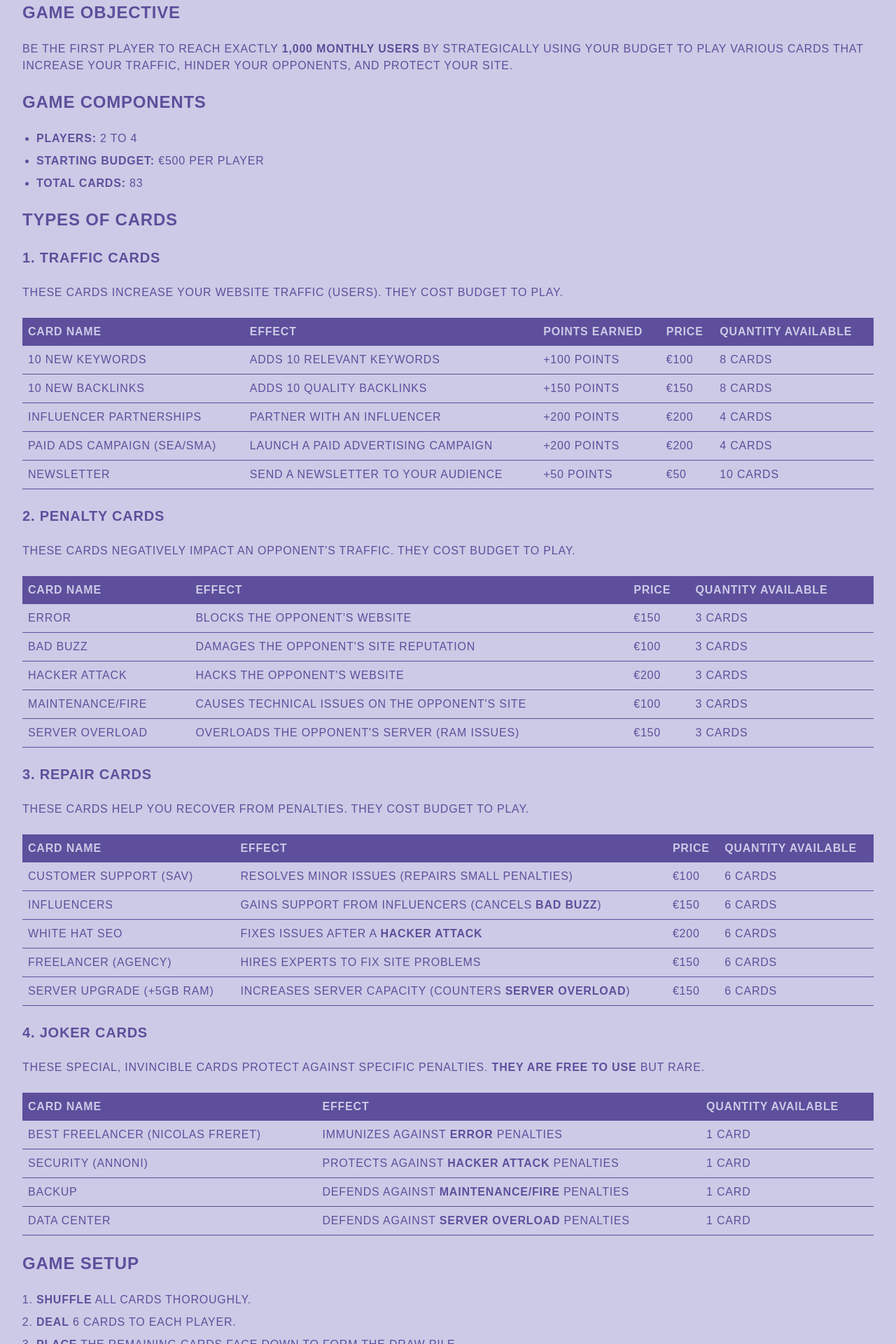
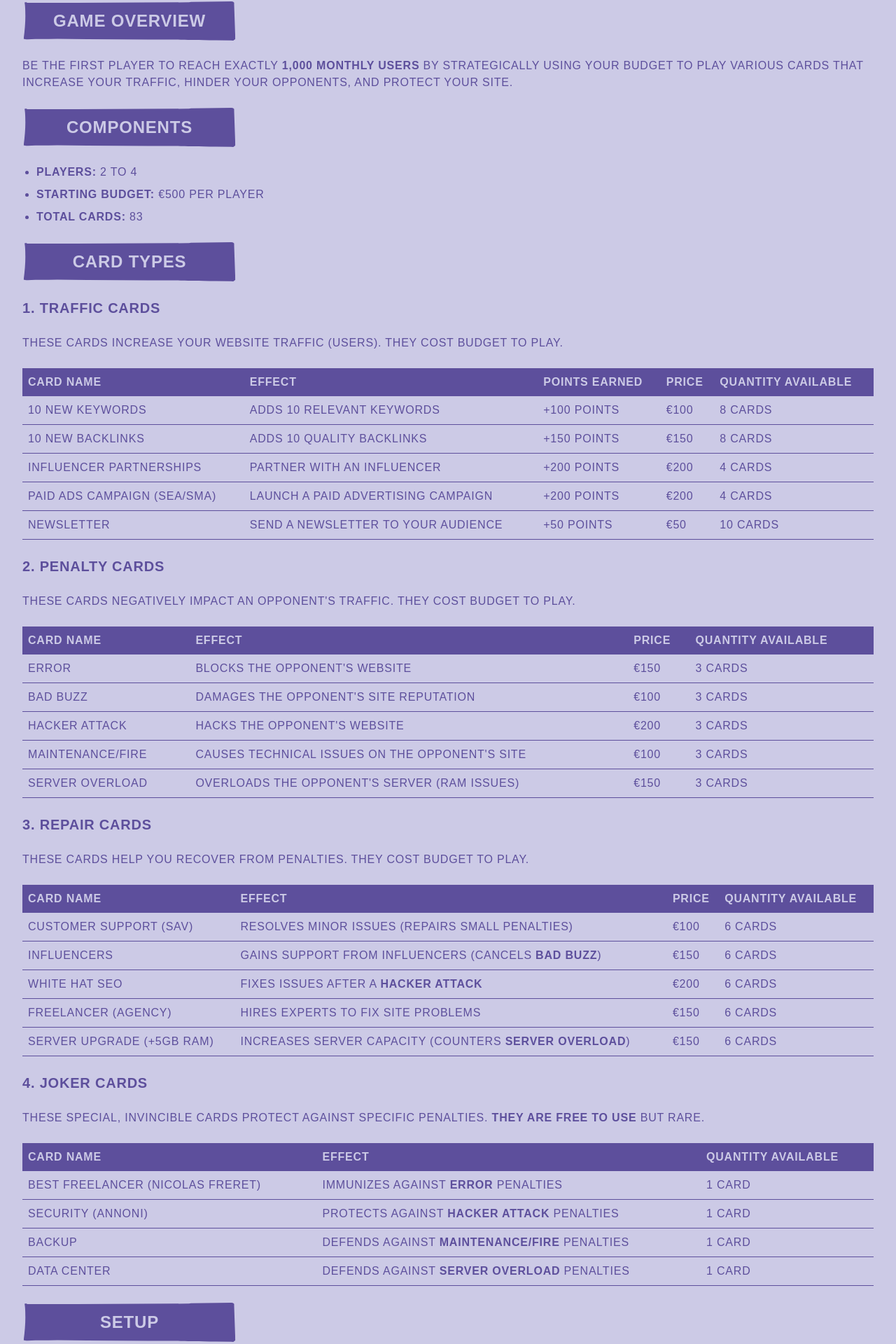
Before and after one commit to LouisLSCHVN/from-zero-to-seo, a Nuxt app: page /rules in a window 1280 px wide. Shown: the part 198-2118 px from the top of the page at 70% size. Built offline with nearby package versions, Linux system fonts and the light colour scheme.

Commit message:
💄 Rules Title

```diff
--- /dev/null
+++ b/app/components/App/RulesTitle.vue
@@ -0,0 +1,26 @@
+<template>
+    <div class="relative w-[242px] h-[56px] ml-8 mt-3">
+        <svg class="absolute inset-0 scale-x-125" width="242" height="56" viewBox="0 0 242 56" fill="none" xmlns="http://www.w3.org/2000/svg">
+            <g clip-path="url(#clip0_2922_373)">
+                <path d="M219.801 55.544C198.632 55.544 183.929 55.2194 175.693 54.5848C130.318 54.5848 84.6002 54.2307 38.4861 53.5371C31.9135 53.7142 25.288 53.8027 18.6098 53.8027H13.4362C10.2158 54.0388 7.33865 54.1569 4.83101 54.1569C2.32338 54.1569 0.713214 54.0093 -0.0258789 53.7142C1.32033 41.2297 2.00663 30.3095 2.00663 20.9241C2.00663 11.5386 1.68987 5.08982 1.05636 1.59241C1.37312 1.47435 2.27059 1.38581 3.72238 1.32678L3.72238 1.94657L60.3421 1.94657L187.677 1.32678C188.627 1.32678 189.393 1.23824 190.026 1.06115H190.343C190.977 0.884071 191.663 0.795528 192.376 0.795528L237.909 0.101948C239.044 0.397087 239.942 0.913582 240.575 1.68095V4.64711L241.974 53.6256C241.446 54.2159 240.681 54.9685 239.625 55.8982L236.959 55.8097L219.749 55.544H219.801Z" fill="#5D4F9C"/>
+            </g>
+            <defs>
+                <clipPath id="clip0_2922_373">
+                    <rect width="55.7962" height="242" fill="white" transform="matrix(0 -1 1 0 0 55.8982)"/>
+                </clipPath>
+            </defs>
+        </svg>
+        <div class="relative flex items-center justify-center h-full">
+            <span class="text-secondary font-bold whitespace-nowrap">{{ name }}</span>
+        </div>
+    </div>
+</template>
+
+<script setup>
+defineProps({
+    name: {
+        type: String,
+        required: true
+    }
+})
+    </script>
--- a/app/pages/rules.vue
+++ b/app/pages/rules.vue
@@ -6,17 +6,23 @@
       <p class="page-description"></p>
     </header>
     <div class="page-body space-y-6">
-      <h2 id="b2960058-2c5d-4006-b4e7-836e4de10b17" class="text-2xl font-bold text-primary mb-4"><strong>Game Objective</strong></h2>
+      <h2 id="b2960058-2c5d-4006-b4e7-836e4de10b17" class="text-2xl font-bold text-primary mb-4"><strong>
+        <AppRulesTitle name="Game Overview" />
+      </strong></h2>
       <p id="5c3015a6-40de-406e-9da1-36510342f66b" class="text-primary">
         Be the first player to reach exactly <strong>1,000 monthly users</strong> by strategically using your budget to play various cards that increase your traffic, hinder your opponents, and protect your site.
       </p>
-      <h2 id="a346d70b-255d-4744-8cf3-6095b9ef04b1" class="text-2xl font-bold mb-4"><strong>Game Components</strong></h2>
+      <h2 id="a346d70b-255d-4744-8cf3-6095b9ef04b1" class="text-2xl font-bold mb-4"><strong>
+        <AppRulesTitle name="Components" />
+      </strong></h2>
       <ul id="93f05ca3-60ce-43e8-8048-fbc633c505cf" class="bulleted-list list-disc pl-5 space-y-2">
         <li><strong>Players:</strong> 2 to 4</li>
         <li><strong>Starting Budget:</strong> €500 per player</li>
         <li><strong>Total Cards:</strong> 83</li>
       </ul>
-      <h2 id="bc9cee00-009e-4799-a837-228d2ece7d44" class="text-2xl font-bold mb-4"><strong>Types of Cards</strong></h2>
+      <h2 id="bc9cee00-009e-4799-a837-228d2ece7d44" class="text-2xl font-bold mb-4"><strong>
+        <AppRulesTitle name="Card Types" />
+      </strong></h2>
       <h3 id="9db294a1-2237-4e63-8174-9c967b2fd6af" class="text-xl font-bold mb-2"><strong>1. Traffic Cards</strong></h3>
       <p id="a1a87f9a-6dd7-4a37-8a0c-c95f7053a7f7" class="text-primary mb-4">These cards increase your website traffic (users). They cost budget to play.</p>
       <table id="5265b761-1321-4b0e-9ce6-f2864277afa2" class="simple-table w-full border-collapse mb-4">
@@ -188,14 +194,18 @@
           </tr>
         </tbody>
       </table>
-      <h2 id="f7d739a7-1e38-48e6-aeae-dfb1b9b28ccf" class="text-2xl font-bold mb-4"><strong>Game Setup</strong></h2>
+      <h2 id="f7d739a7-1e38-48e6-aeae-dfb1b9b28ccf" class="text-2xl font-bold mb-4"><strong>
+        <AppRulesTitle name="Setup" />
+      </strong></h2>
       <ol type="1" id="9981875b-fbfd-4cf2-9686-21e967a5fd51" class="numbered-list list-decimal pl-5 space-y-2">
         <li><strong>Shuffle</strong> all cards thoroughly.</li>
         <li><strong>Deal</strong> 6 cards to each player.</li>
         <li><strong>Place</strong> the remaining cards face down to form the draw pile.</li>
         <li><strong>Decide</strong> the first player (e.g., the youngest goes first).</li>
       </ol>
-      <h2 id="0185d70e-eab5-4e9f-8660-0e061e0f46f7" class="text-2xl font-bold mb-4"><strong>Gameplay</strong></h2>
+      <h2 id="0185d70e-eab5-4e9f-8660-0e061e0f46f7" class="text-2xl font-bold mb-4"><strong>
+        <AppRulesTitle name="Gameplay" />
+      </strong></h2>
       <ul id="931bd067-aee5-4600-994d-424c88fdf32a" class="bulleted-list list-disc pl-5 space-y-2">
         <li>Players take turns in a clockwise direction.</li>
         <li>On your turn, you must choose one of the following actions:
@@ -251,20 +261,26 @@
       </tbody>
     </table>
     <p class="text-primary mb-4"><strong>Example:</strong> If you have 350 users at the end of your turn, you earn €100 to add to your budget.</p>
-    <h2 class="text-2xl font-bold mb-4"><strong>Special Rules</strong></h2>
+    <h2 class="text-2xl font-bold mb-4"><strong>
+        <AppRulesTitle name="Special Rules" />
+    </strong></h2>
     <ul class="bulleted-list list-disc pl-5 space-y-2">
       <li><strong>Exact Goal:</strong> You must reach exactly 1,000 users to win. Exceeding 1,000 means you must adjust your points (e.g., by discarding traffic cards or playing penalties on yourself).</li>
       <li><strong>Stacking Penalties:</strong> You can stack penalties on opponents, but they can only play one repair card per turn.</li>
       <li><strong>Out of Budget:</strong> If you run out of budget, you can only draw and discard cards until you earn more budget at the end of your turn.</li>
       <li><strong>Starting the Game:</strong> To start earning points, you must play the <strong>Freelancer (Agency)</strong> card. Without it, you cannot play traffic cards.</li>
     </ul>
-    <h2 class="text-2xl font-bold mb-4"><strong>End of the Game</strong></h2>
+    <h2 class="text-2xl font-bold mb-4"><strong>
+        <AppRulesTitle name="Ending the Game" />
+    </strong></h2>
     <ul class="bulleted-list list-disc pl-5 space-y-2">
       <li>The game ends immediately when a player reaches exactly 1,000 users.</li>
       <li>If the draw pile is empty, shuffle the discard pile to create a new draw pile.</li>
       <li>If all players agree to end the game early, the player closest to 1,000 users wins.</li>
     </ul>
-    <h2 class="text-2xl font-bold mb-4"><strong>Strategic Tips</strong></h2>
+    <h2 class="text-2xl font-bold mb-4"><strong>
+        <AppRulesTitle name="Strategy Tips" />
+    </strong></h2>
     <ul class="bulleted-list list-disc pl-5 space-y-2">
       <li><strong>Balance Attack and Defense:</strong> While increasing your own traffic, don't forget to hinder your opponents.</li>
       <li><strong>Manage Your Budget:</strong> Spend wisely; running out of budget can leave you vulnerable.</li>
```
